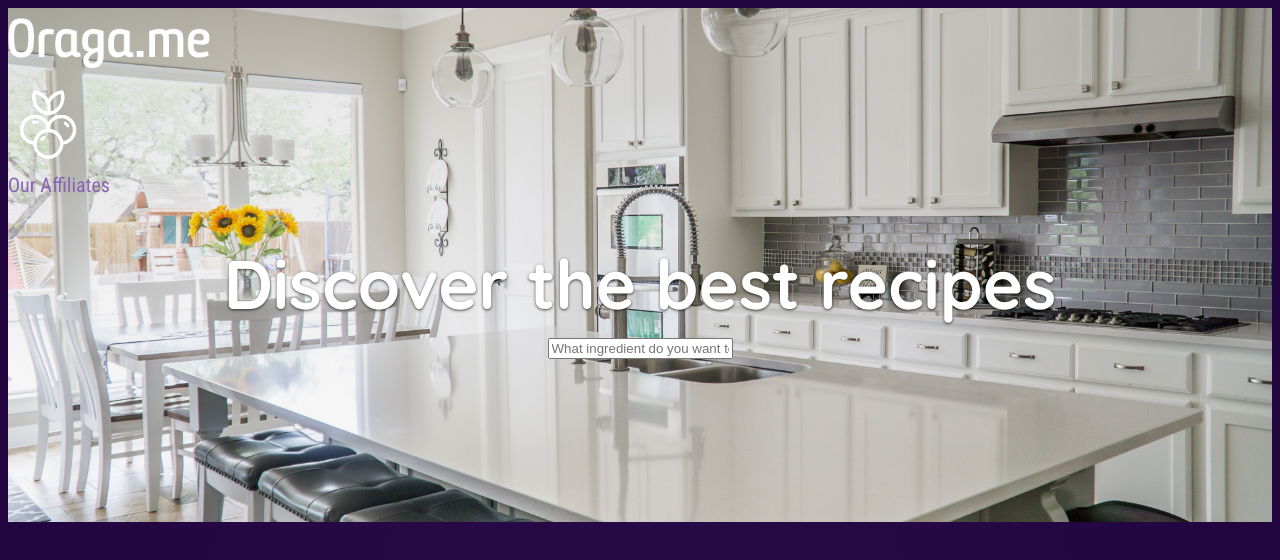
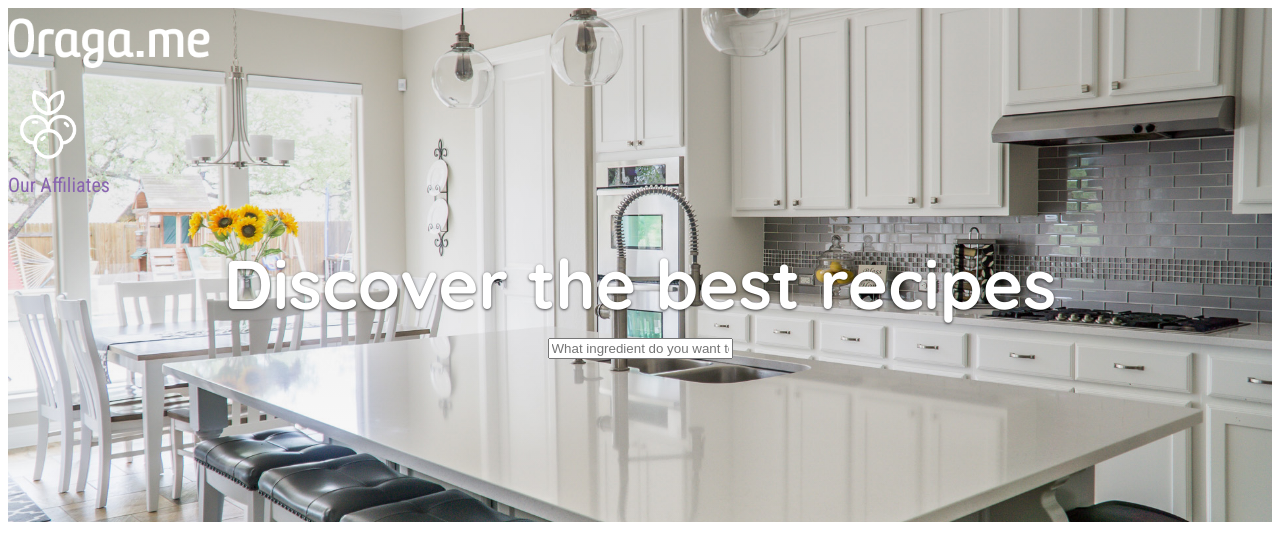
Before and after one commit to bofrank/react-oragame, a React (Vite) app: page / in a window 1280 px wide. Shown: the top 560 px of the page. Built offline with nearby package versions, Linux system fonts and the light colour scheme; the HTML template or start-up script is replaced by a standard one.

Commit message:
Style adjustments.

```diff
--- a/src/index.css
+++ b/src/index.css
@@ -7,9 +7,6 @@
 html {
   font-family: "Quicksand", sans-serif;
   line-height: 1.5;
-
-  color: #ebe7ef;
-  background: radial-gradient(#280a48, #20043d);
 
   font-synthesis: none;
   text-rendering: optimizeLegibility;
@@ -1908,7 +1905,7 @@ b {
   position: relative;
   margin-left: .5rem; /* gutter offset */
 margin-right: 1.5rem;
-  margin-top: 100px;
+  margin-top: 0px;
   width: auto;
   padding-top: 150px;
   height: 200px;
```
